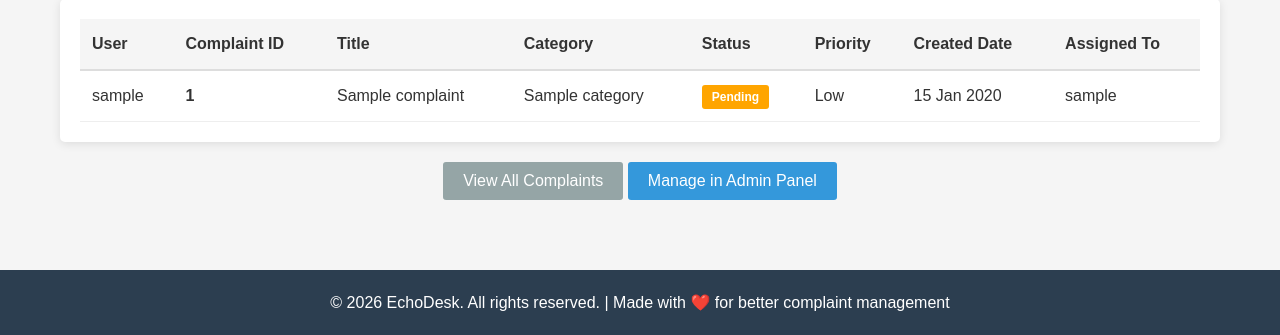
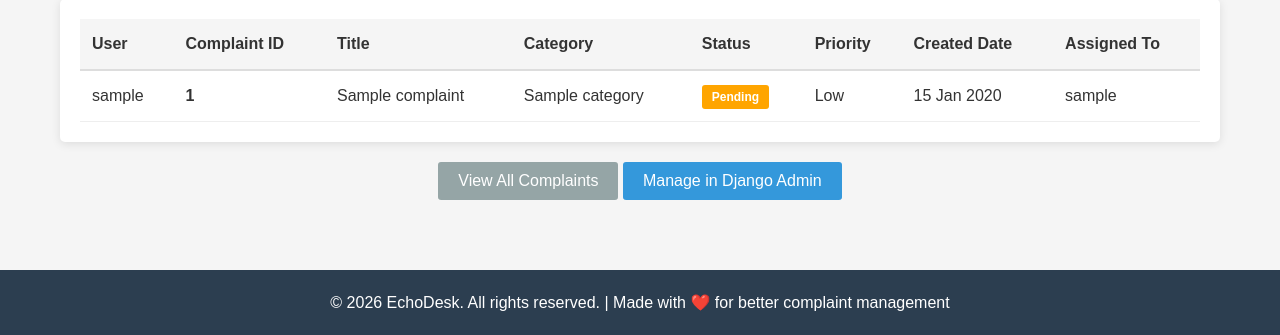
Before and after one commit to Mitesh-Chandel/Echodesk, a Django app: page /dashboard/admin/ in a window 1280 px wide. Shown: the part 1326-1661 px from the top of the page. Run offline with Django 5.2, Linux system fonts and the light colour scheme; a user stored in the database is signed in; tables that the repository leaves empty hold one stand-in row (values such as "Sample post").

Commit message:
resolved admin page

```diff
--- a/config/urls.py
+++ b/config/urls.py
@@ -14,17 +14,42 @@ Including another URLconf
     1. Import the include() function: from django.urls import include, path
     2. Add a URL to urlpatterns:  path('blog/', include('blog.urls'))
 """
+# from django.contrib import admin
+# from django.urls import path, include
+# from django.conf import settings
+# from django.conf.urls.static import static
+# from dashboard.views import home
+
+# urlpatterns = [
+#     # Home
+#     path('', home, name='home'),
+
+#     path('admin/', admin.site.urls),
+
+#     # Apps URLs
+#     path('auth/', include('users.urls')),
+#     path('complaints/', include('complaints.urls')),
+#     path('dashboard/', include('dashboard.urls')),
+# ]
+
+# # Serve media files during development
+# if settings.DEBUG:
+#     urlpatterns += static(settings.MEDIA_URL, document_root=settings.MEDIA_ROOT)
+#     urlpatterns += static(settings.STATIC_URL, document_root=settings.STATIC_ROOT)
+
+
 from django.contrib import admin
 from django.urls import path, include
 from django.conf import settings
 from django.conf.urls.static import static
-from dashboard.views import home
+from dashboard.views import home, admin_dashboard  # import admin_dashboard directly
 
 urlpatterns = [
     # Home
     path('', home, name='home'),
 
-    path('admin/', admin.site.urls),
+    path('django-admin/', admin.site.urls),   # Django's built-in admin moved here
+    path('admin/', admin_dashboard, name='admin_shortcut'),  # your dashboard now lives at /admin/
 
     # Apps URLs
     path('auth/', include('users.urls')),
@@ -32,7 +57,9 @@ urlpatterns = [
     path('dashboard/', include('dashboard.urls')),
 ]
 
-# Serve media files during development
+
+
+    # Serve media files during development
 if settings.DEBUG:
     urlpatterns += static(settings.MEDIA_URL, document_root=settings.MEDIA_ROOT)
     urlpatterns += static(settings.STATIC_URL, document_root=settings.STATIC_ROOT)
--- a/setup_data.py
+++ b/setup_data.py
@@ -38,4 +38,4 @@ for cat_data in categories_data:
 print("\nCategories setup complete!")
 print("\nTo create an admin user, run:")
 print("  python manage.py createsuperuser")
-print("\nThen access admin at: http://localhost:8000/admin/")
+print("\nThen access admin at: http://localhost:8000/django-admin/")
--- a/templates/dashboard/admin_dashboard.html
+++ b/templates/dashboard/admin_dashboard.html
@@ -262,8 +262,10 @@
         </div>
 
         <div style="text-align: center; margin-top: 20px;">
+            <!-- <a href="{% url 'complaints:complaint_list' %}"><button class="btn-secondary">View All Complaints</button></a>
+            <a href="{% url 'admin:complaints_complaint_changelist' %}"><button>Manage in Admin Panel</button></a> -->
             <a href="{% url 'complaints:complaint_list' %}"><button class="btn-secondary">View All Complaints</button></a>
-            <a href="{% url 'admin:complaints_complaint_changelist' %}"><button>Manage in Admin Panel</button></a>
+            <a href="{% url 'admin:complaints_complaint_changelist' %}"><button>Manage in Django Admin</button></a>
         </div>
     {% else %}
         <div class="card">
```
